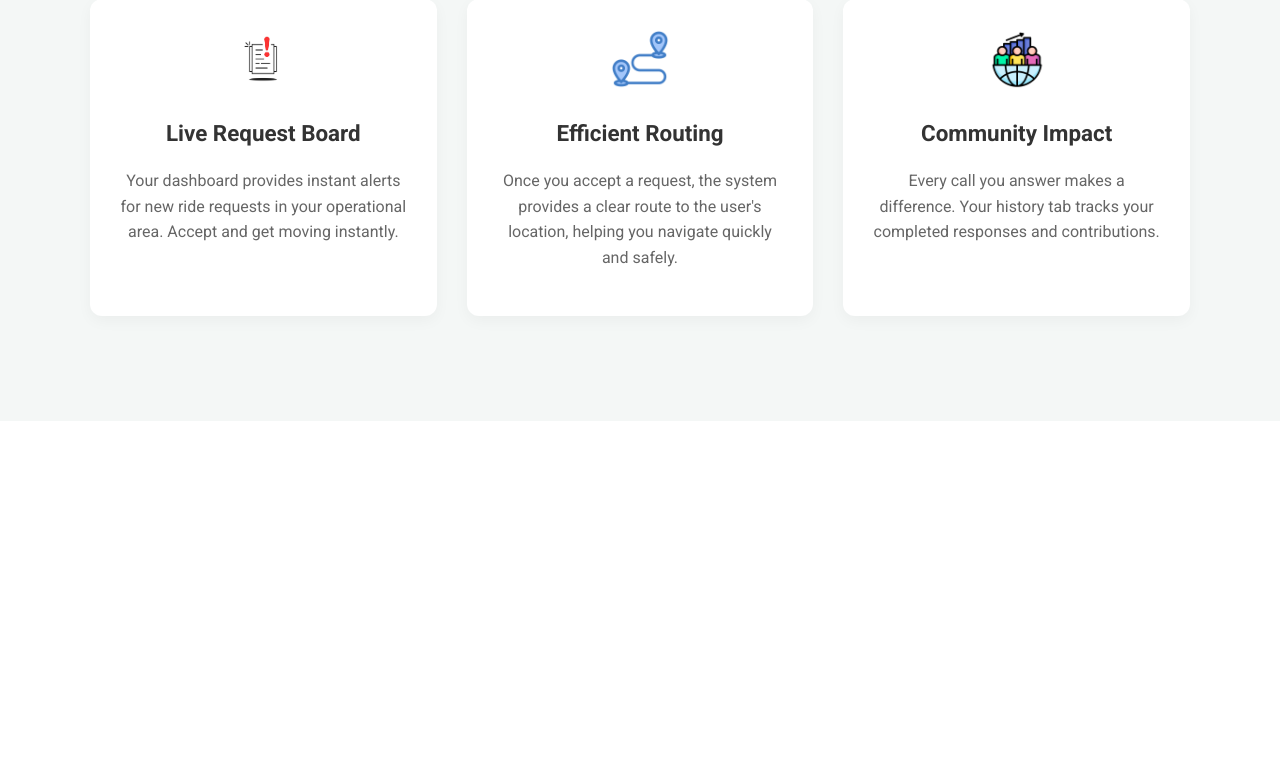
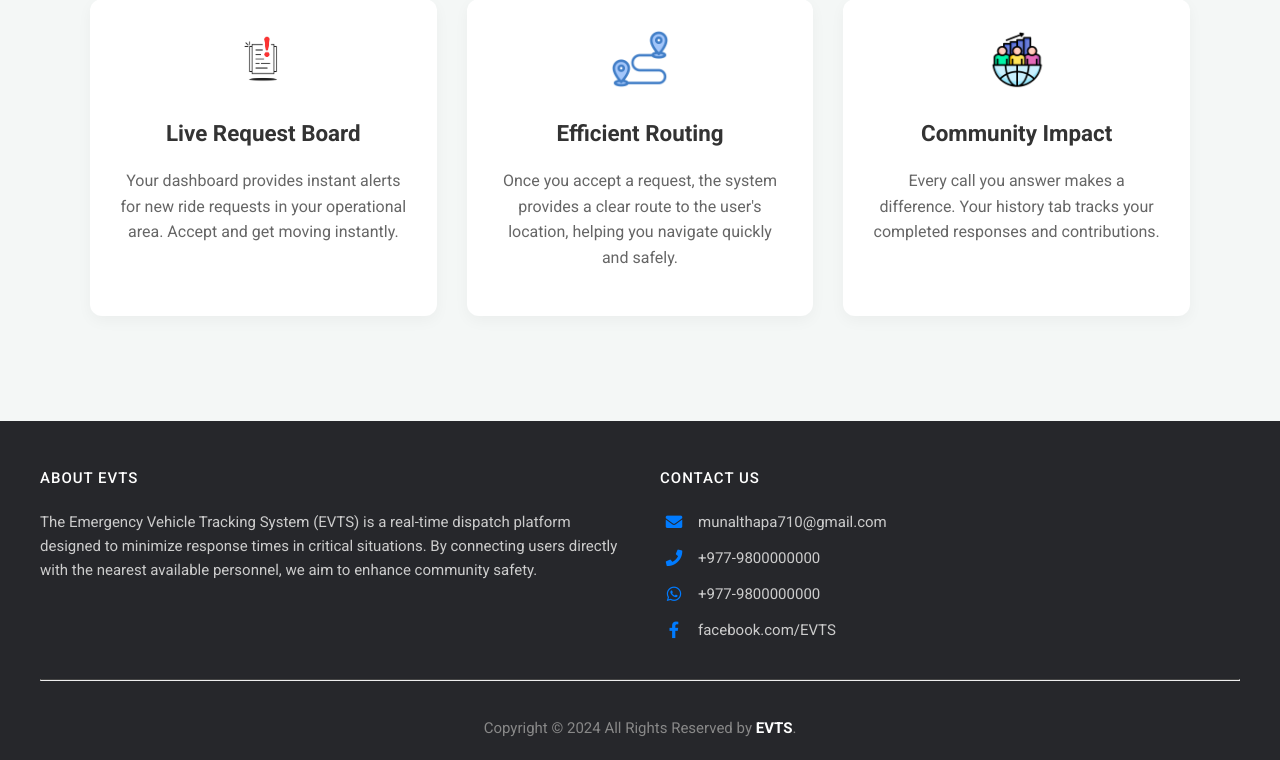
Before and after one commit to Munalthapa710/college_project, a Flask app: page /driver-home in a window 1280 px wide. Shown: the part 1128-1888 px from the top of the page. Before the commit the page ends 1455 px from the top, so only its background shows below. Run offline with Flask 3, Linux system fonts and the light colour scheme; a user stored in the database is signed in.

Commit message:
footer added

```diff
--- a/static/css/dashboard_styles.css
+++ b/static/css/dashboard_styles.css
@@ -619,18 +619,144 @@ nav.navbar .navbar-profile .profile-image-clickable i.far::before {
 }
 
 .driver-home .highlight {
-    color: #ffc107; /* A nice, contrasting gold/yellow color for the driver theme */
+    color: #ffc107;
 }
 
 .driver-home .cta-button {
-    background-color: #343a40; /* Driver navbar color */
+    background-color: #343a40;
 }
 
 .driver-home .cta-button:hover {
-    background-color: #23272b; /* A darker shade */
+    background-color: #23272b;
     box-shadow: 0 4px 10px rgba(52, 58, 64, 0.2);
 }
 
 .driver-home .features-section h2 {
     color: #343a40; /* Driver theme color */
 }
+
+.site-footer .footer-bottom-row {
+    display: flex;
+    justify-content: center;
+    padding-top: 15px;
+}
+
+
+
+.site-footer .copyright-text {
+    margin: 0;
+    color: #888;
+}
+
+/* --- Responsive styles for the grid on smaller screens --- */
+@media (max-width: 767px) {
+    .site-footer .footer-bottom-row {
+        grid-template-columns: 1fr; /* Switch to a single column layout */
+        text-align: center;
+        gap: 15px; /* Space between rows when stacked */
+    }
+
+    /* Reset grid placement for stacking */
+    .site-footer .footer-bottom-row > div:first-child,
+    .site-footer .footer-bottom-row > div:last-child {
+        grid-column: 1; /* Both items go into the single column */
+        text-align: center; /* Center all content */
+    }
+}
+.site-footer {
+    background-color: #26272b !important; /* Force the dark background */
+    padding: 40px 0 20px;
+    font-size: 15px;
+    line-height: 24px;
+    color: #888;
+}
+
+.footer-container {
+    max-width: 1200px;
+    margin: 0 auto;
+    padding: 0 25px;
+}
+
+.site-footer a {
+    color: #888;
+    text-decoration: none;
+}
+
+.site-footer a:hover {
+    color: #ffffff;
+}
+
+/* --- Top Section: 2-Column Layout --- */
+.site-footer .footer-main-row {
+    display: flex;
+    flex-wrap: wrap;
+    justify-content: space-between;
+    gap: 40px;
+    margin-bottom: 25px;
+}
+
+.site-footer .footer-column {
+    flex: 1;
+    min-width: 280px;
+}
+
+.site-footer h6 {
+    color: #fff;
+    font-size: 1em;
+    font-weight: 500;
+    text-transform: uppercase;
+    letter-spacing: 1px;
+    margin-top: 5px;
+    margin-bottom: 20px;
+}
+
+.site-footer p.text-justify {
+    color: #ccc;
+}
+
+/* --- Contact List in Right Column --- */
+.site-footer .contact-list {
+    list-style: none;
+    padding-left: 0;
+    margin: 0;
+}
+
+.site-footer .contact-list li {
+    margin-bottom: 12px;
+}
+
+.site-footer .contact-list a {
+    display: flex;
+    align-items: center;
+    color: #ccc;
+}
+
+.site-footer .contact-list a i {
+    font-size: 1.1em;
+    width: 28px;
+    text-align: center;
+    margin-right: 10px;
+    color: #007bff;
+}
+
+
+.site-footer hr.footer-divider {
+    border-top: 1px solid #444;
+    margin: 20px 0;
+}
+
+
+.site-footer .footer-bottom-row {
+    padding-top: 15px;
+    text-align: center;
+}
+
+.site-footer .copyright-text {
+    margin: 0;
+    color: #888;
+    display: inline-block;
+}
+
+.site-footer .copyright-text strong {
+    color: #fff;
+}
--- a/templates/admin_base.html
+++ b/templates/admin_base.html
@@ -93,6 +93,7 @@
         {% block content %}{% endblock %}
     </div>
 
+    <!-- {% include 'footer.html' %} -->
     <script>
         // Prevents users from using the browser's back button to access a cached version of a page after logging out.
         window.addEventListener('pageshow', function(event) {
--- a/templates/driver_base.html
+++ b/templates/driver_base.html
@@ -48,6 +48,8 @@
         {% block content %}{% endblock %}
     </div>
 
+    {% include 'footer.html' %}
+
     <script type="text/javascript">
         window.addEventListener('pageshow', function(event) { if (event.persisted) { window.location.reload(); } });
         window.addEventListener('unload', function() {});
--- /dev/null
+++ b/templates/footer.html
@@ -0,0 +1,56 @@
+<!-- Site footer -->
+<footer class="site-footer">
+    <div class="footer-container">
+
+        <div class="footer-main-row">
+
+            <!-- Column 1: About EVTS -->
+            <div class="footer-column about-column">
+                <h6>About EVTS</h6>
+                <p class="text-justify">
+                    The Emergency Vehicle Tracking System (EVTS) is a real-time dispatch platform designed to minimize response times in critical situations. By connecting users directly with the nearest available personnel, we aim to enhance community safety.
+                </p>
+            </div>
+
+            <!-- Column 2: Contact Us -->
+            <div class="footer-column contact-column">
+                <h6>Contact Us</h6>
+                <ul class="contact-list">
+                    <li>
+                        <a href="mailto:munalthapa710@gmail.com">
+                            <i class="fas fa-envelope"></i> munalthapa710@gmail.com
+                        </a>
+                    </li>
+                    <li>
+                        <a href="tel:+9779800000000">
+                            <i class="fas fa-phone"></i> +977-9800000000
+                        </a>
+                    </li>
+                    <li>
+                        <a href="https://wa.me/9779800000000" target="_blank">
+                            <i class="fab fa-whatsapp"></i> +977-9800000000
+                        </a>
+                    </li>
+                    <li>
+                        <a href="https://www.facebook.com/your_page_here" target="_blank">
+                            <i class="fab fa-facebook-f"></i> facebook.com/EVTS
+                        </a>
+                    </li>
+                </ul>
+            </div>
+
+        </div>
+
+        <hr class="footer-divider">
+
+
+        <div class="footer-bottom-row">
+            <div>
+                <p class="copyright-text">
+                    Copyright &copy; 2024 All Rights Reserved by <strong>EVTS</strong>.
+                </p>
+            </div>
+        </div>
+
+    </div>
+</footer>
--- a/templates/user_base.html
+++ b/templates/user_base.html
@@ -47,6 +47,8 @@
         {% block content %}{% endblock %}
     </div>
 
+    {% include 'footer.html' %}
+
     <script type="text/javascript">
         window.addEventListener('pageshow', function(event) { if (event.persisted) { window.location.reload(); } });
         window.addEventListener('unload', function() {});
```
